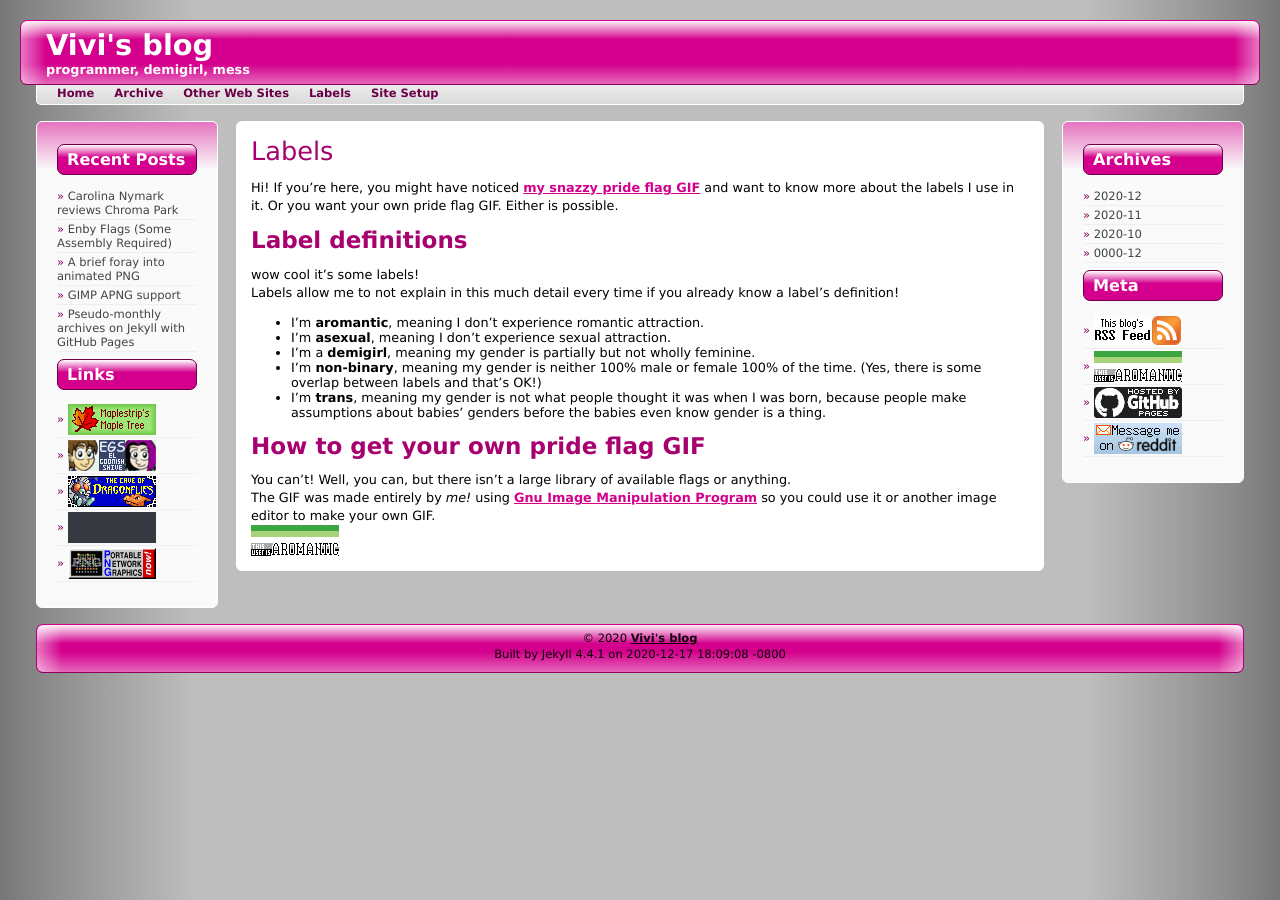
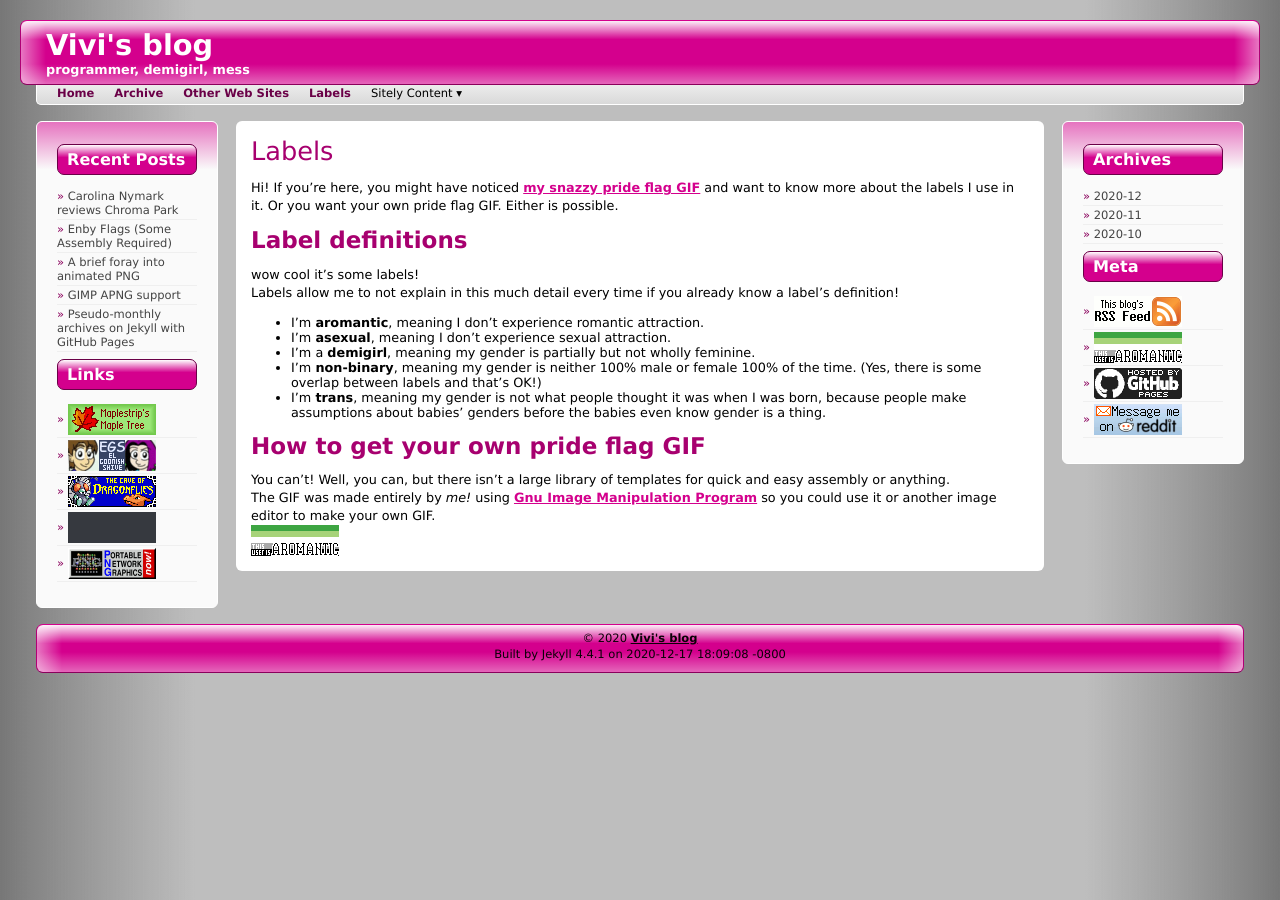
Before and after one commit to mincerafter42/mincerafter42.github.io, a Jekyll site: the page built from labels.md, in a window 1280 px wide. Built offline with Jekyll 4.4.1, drawn with Linux system fonts in a browser that asks for light colours.

Commit message:
Added "Link to Vivi's blog" page. Changed skip link text for second sidebar Added submenus Removed joke post from year 0001 Minor content change on Labels page

```diff
--- a/_includes/header.html
+++ b/_includes/header.html
@@ -2,7 +2,7 @@
 	<nav id="skip" aria-label="Skip Links">
 		<a class="tab-shortcut" id="shortcut-content" href="#content">Skip to content</a>
 		<a class="tab-shortcut" id="shortcut-left-sidebar" href="#left">Skip to first sidebar</a>
-		<a class="tab-shortcut" id="shortcut-right-sidebar" href="#right">Skip to right sidebar</a>
+		<a class="tab-shortcut" id="shortcut-right-sidebar" href="#right">Skip to second sidebar</a>
 	</nav>
 
 	<div id="header">
@@ -14,8 +14,9 @@
 	<nav id="header-menu" aria-label="Header menu">
 		<ul id="header-menu-content">
 			{% for item in site.data.header_menu %}
-				<li>
-					<a href="{{ item.link }}">{{ item.name }}</a>
+				<li{% if item.submenu %} class="menu-item-has-children"{% endif %}>
+					{% if item.link %}<a href="{{ item.link }}">{{ item.name }}</a>{% else %}{{ item.name }}{% endif %}
+					{% if item.submenu %}{% include submenu.html menu=item.submenu %}{% endif %}
 				</li>
 			{% endfor %}
 		</ul>
--- /dev/null
+++ b/_includes/submenu.html
@@ -0,0 +1,8 @@
+<ul class="sub-menu">
+	{% for item in include.menu %}
+	<li{% if item.submenu %}class="menu-item-has-children"{% endif %}>
+		{% if item.link %}<a href="{{ item.link }}">{{ item.name }}</a>{% else %}{{ item.name }}{% endif %}
+		{% if item.submenu %}{% include submenu.html menu=item.submenu %}{% endif %}
+	</li>
+	{% endfor %}
+</ul>
--- a/labels.md
+++ b/labels.md
@@ -13,6 +13,6 @@
 * I'm **trans**, meaning my gender is not what people thought it was when I was born, because people make assumptions about babies' genders before the babies even know gender is a thing.
 
 ## How to get your own pride flag GIF
-You can't! Well, you can, but there isn't a large library of available flags or anything.
+You can't! Well, you can, but there isn't a large library of templates for quick and easy assembly or anything.
 The GIF was made entirely by _me!_ using [Gnu Image Manipulation Program](https://gimp.org) so you could use it or another image editor to make your own GIF.
 ![This user is aromantic, a demigirl, trans, non-binary, and asexual.](/assets/ident-8831.gif)
```
Also changed, not shown: _data/header_menu.yml (+8 -2 lines), _posts/0001-01-01-the-earliest-post.md (deleted, +0 -6 lines), link-to-me.md (added, +19 -0 lines), assets/vivi-8831.png (added).
